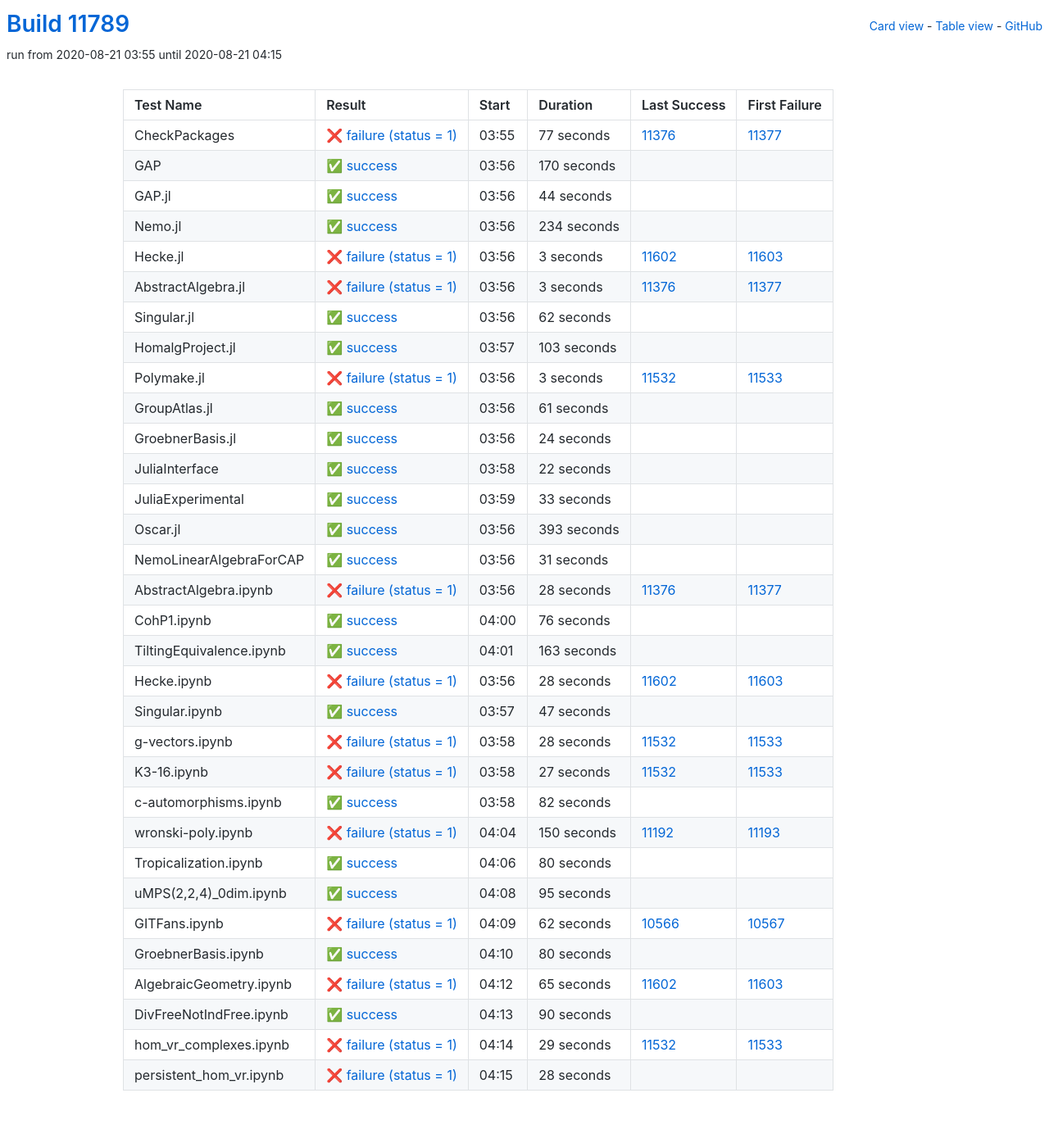
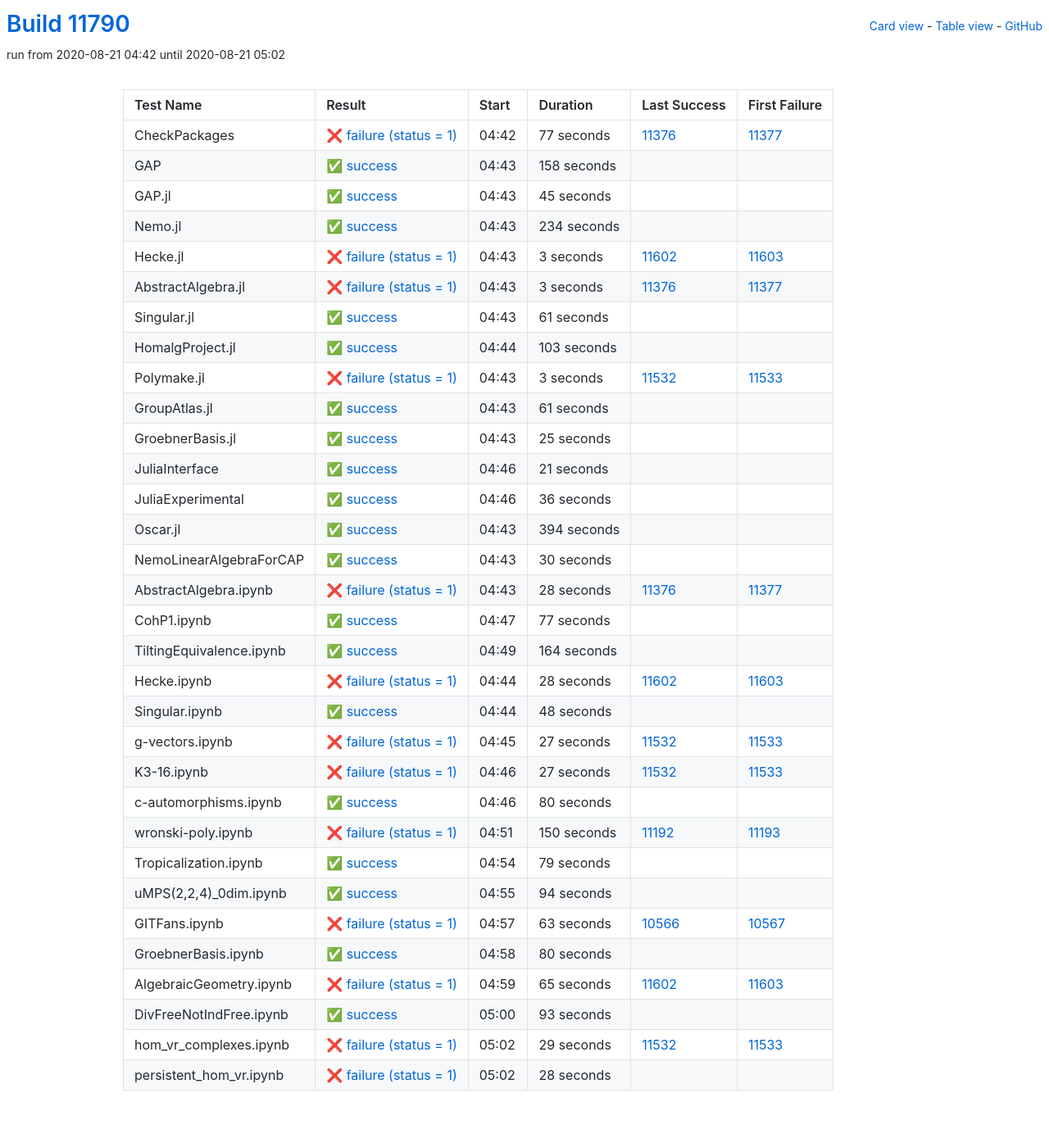
Before and after one commit to oscar-system/oscar-ci-status, a Jekyll site: the page built from table.html, in a window 1280 px wide. Shown: the whole page at 82% size. Built offline with Jekyll 4.4.1, drawn with Linux system fonts in a browser that asks for light colours.

Commit message:
Build #11790

```diff
--- a/_data/ci.yml
+++ b/_data/ci.yml
@@ -1,6 +1,6 @@
 ---
-build: 11789
-build_url: https://oscarci.mathematik.uni-kl.de/job/oscar/11789/
+build: 11790
+build_url: https://oscarci.mathematik.uni-kl.de/job/oscar/11790/
 job: oscar
 organization: oscar-system
 repo: oscar-ci-status
@@ -8,8 +8,8 @@
 tests:
 - name: CheckPackages
   id: checkpackages
-  log: https://oscarci.mathematik.uni-kl.de/job/oscar/11789/artifact/logs/build-11789/CheckPackages.log
-  start: 2020-08-21 03:55
+  log: https://oscarci.mathematik.uni-kl.de/job/oscar/11790/artifact/logs/build-11790/CheckPackages.log
+  start: 2020-08-21 04:42
   success: false
   exitcode: 1
   status: failure
@@ -20,32 +20,32 @@
   first_failure_url: https://oscarci.mathematik.uni-kl.de/job/oscar/11377/
 - name: GAP
   id: gap
-  log: https://oscarci.mathematik.uni-kl.de/job/oscar/11789/artifact/logs/build-11789/GAP.log
-  start: 2020-08-21 03:56
+  log: https://oscarci.mathematik.uni-kl.de/job/oscar/11790/artifact/logs/build-11790/GAP.log
+  start: 2020-08-21 04:43
   success: true
   exitcode: 0
   status: success
-  duration: 170
+  duration: 158
   last_success: false
   last_success_url:
   first_failure: false
   first_failure_url:
 - name: GAP.jl
   id: gap-jl
-  log: https://oscarci.mathematik.uni-kl.de/job/oscar/11789/artifact/logs/build-11789/GAP.jl.log
-  start: 2020-08-21 03:56
+  log: https://oscarci.mathematik.uni-kl.de/job/oscar/11790/artifact/logs/build-11790/GAP.jl.log
+  start: 2020-08-21 04:43
   success: true
   exitcode: 0
   status: success
-  duration: 44
+  duration: 45
   last_success: false
   last_success_url:
   first_failure: false
   first_failure_url:
 - name: Nemo.jl
   id: nemo-jl
-  log: https://oscarci.mathematik.uni-kl.de/job/oscar/11789/artifact/logs/build-11789/Nemo.jl.log
-  start: 2020-08-21 03:56
+  log: https://oscarci.mathematik.uni-kl.de/job/oscar/11790/artifact/logs/build-11790/Nemo.jl.log
+  start: 2020-08-21 04:43
   success: true
   exitcode: 0
   status: success
@@ -56,8 +56,8 @@
   first_failure_url:
 - name: Hecke.jl
   id: hecke-jl
-  log: https://oscarci.mathematik.uni-kl.de/job/oscar/11789/artifact/logs/build-11789/Hecke.jl.log
-  start: 2020-08-21 03:56
+  log: https://oscarci.mathematik.uni-kl.de/job/oscar/11790/artifact/logs/build-11790/Hecke.jl.log
+  start: 2020-08-21 04:43
   success: false
   exitcode: 1
   status: failure
@@ -68,8 +68,8 @@
   first_failure_url: https://oscarci.mathematik.uni-kl.de/job/oscar/11603/
 - name: AbstractAlgebra.jl
   id: abstractalgebra-jl
-  log: https://oscarci.mathematik.uni-kl.de/job/oscar/11789/artifact/logs/build-11789/AbstractAlgebra.jl.log
-  start: 2020-08-21 03:56
+  log: https://oscarci.mathematik.uni-kl.de/job/oscar/11790/artifact/logs/build-11790/AbstractAlgebra.jl.log
+  start: 2020-08-21 04:43
   success: false
   exitcode: 1
   status: failure
@@ -80,20 +80,20 @@
   first_failure_url: https://oscarci.mathematik.uni-kl.de/job/oscar/11377/
 - name: Singular.jl
   id: singular-jl
-  log: https://oscarci.mathematik.uni-kl.de/job/oscar/11789/artifact/logs/build-11789/Singular.jl.log
-  start: 2020-08-21 03:56
+  log: https://oscarci.mathematik.uni-kl.de/job/oscar/11790/artifact/logs/build-11790/Singular.jl.log
+  start: 2020-08-21 04:43
   success: true
   exitcode: 0
   status: success
-  duration: 62
+  duration: 61
   last_success: false
   last_success_url:
   first_failure: false
   first_failure_url:
 - name: HomalgProject.jl
   id: homalgproject-jl
-  log: https://oscarci.mathematik.uni-kl.de/job/oscar/11789/artifact/logs/build-11789/HomalgProject.jl.log
-  start: 2020-08-21 03:57
+  log: https://oscarci.mathematik.uni-kl.de/job/oscar/11790/artifact/logs/build-11790/HomalgProject.jl.log
+  start: 2020-08-21 04:44
   success: true
   exitcode: 0
   status: success
@@ -104,8 +104,8 @@
   first_failure_url:
 - name: Polymake.jl
   id: polymake-jl
-  log: https://oscarci.mathematik.uni-kl.de/job/oscar/11789/artifact/logs/build-11789/Polymake.jl.log
-  start: 2020-08-21 03:56
+  log: https://oscarci.mathematik.uni-kl.de/job/oscar/11790/artifact/logs/build-11790/Polymake.jl.log
+  start: 2020-08-21 04:43
   success: false
   exitcode: 1
   status: failure
@@ -116,8 +116,8 @@
   first_failure_url: https://oscarci.mathematik.uni-kl.de/job/oscar/11533/
 - name: GroupAtlas.jl
   id: groupatlas-jl
-  log: https://oscarci.mathematik.uni-kl.de/job/oscar/11789/artifact/logs/build-11789/GroupAtlas.jl.log
-  start: 2020-08-21 03:56
+  log: https://oscarci.mathematik.uni-kl.de/job/oscar/11790/artifact/logs/build-11790/GroupAtlas.jl.log
+  start: 2020-08-21 04:43
   success: true
   exitcode: 0
   status: success
@@ -128,68 +128,68 @@
   first_failure_url:
 - name: GroebnerBasis.jl
   id: groebnerbasis-jl
-  log: https://oscarci.mathematik.uni-kl.de/job/oscar/11789/artifact/logs/build-11789/GroebnerBasis.jl.log
-  start: 2020-08-21 03:56
+  log: https://oscarci.mathematik.uni-kl.de/job/oscar/11790/artifact/logs/build-11790/GroebnerBasis.jl.log
+  start: 2020-08-21 04:43
   success: true
   exitcode: 0
   status: success
-  duration: 24
+  duration: 25
   last_success: false
   last_success_url:
   first_failure: false
   first_failure_url:
 - name: JuliaInterface
   id: juliainterface
-  log: https://oscarci.mathematik.uni-kl.de/job/oscar/11789/artifact/logs/build-11789/JuliaInterface.log
-  start: 2020-08-21 03:58
+  log: https://oscarci.mathematik.uni-kl.de/job/oscar/11790/artifact/logs/build-11790/JuliaInterface.log
+  start: 2020-08-21 04:46
   success: true
   exitcode: 0
   status: success
-  duration: 22
+  duration: 21
   last_success: false
   last_success_url:
   first_failure: false
   first_failure_url:
 - name: JuliaExperimental
   id: juliaexperimental
-  log: https://oscarci.mathematik.uni-kl.de/job/oscar/11789/artifact/logs/build-11789/JuliaExperimental.log
-  start: 2020-08-21 03:59
+  log: https://oscarci.mathematik.uni-kl.de/job/oscar/11790/artifact/logs/build-11790/JuliaExperimental.log
+  start: 2020-08-21 04:46
   success: true
   exitcode: 0
   status: success
-  duration: 33
+  duration: 36
   last_success: false
   last_success_url:
   first_failure: false
   first_failure_url:
 - name: Oscar.jl
   id: oscar-jl
-  log: https://oscarci.mathematik.uni-kl.de/job/oscar/11789/artifact/logs/build-11789/Oscar.jl.log
-  start: 2020-08-21 03:56
+  log: https://oscarci.mathematik.uni-kl.de/job/oscar/11790/artifact/logs/build-11790/Oscar.jl.log
+  start: 2020-08-21 04:43
   success: true
   exitcode: 0
   status: success
-  duration: 393
+  duration: 394
   last_success: false
   last_success_url:
   first_failure: false
   first_failure_url:
 - name: NemoLinearAlgebraForCAP
   id: nemolinearalgebraforcap
-  log: https://oscarci.mathematik.uni-kl.de/job/oscar/11789/artifact/logs/build-11789/NemoLinearAlgebraForCAP.log
-  start: 2020-08-21 03:56
+  log: https://oscarci.mathematik.uni-kl.de/job/oscar/11790/artifact/logs/build-11790/NemoLinearAlgebraForCAP.log
+  start: 2020-08-21 04:43
   success: true
   exitcode: 0
   status: success
-  duration: 31
+  duration: 30
   last_success: false
   last_success_url:
   first_failure: false
   first_failure_url:
 - name: AbstractAlgebra.ipynb
   id: abstractalgebra-ipynb
-  log: https://oscarci.mathematik.uni-kl.de/job/oscar/11789/artifact/logs/build-11789/AbstractAlgebra.ipynb.log
-  start: 2020-08-21 03:56
+  log: https://oscarci.mathematik.uni-kl.de/job/oscar/11790/artifact/logs/build-11790/AbstractAlgebra.ipynb.log
+  start: 2020-08-21 04:43
   success: false
   exitcode: 1
   status: failure
@@ -200,32 +200,32 @@
   first_failure_url: https://oscarci.mathematik.uni-kl.de/job/oscar/11377/
 - name: CohP1.ipynb
   id: cohp1-ipynb
-  log: https://oscarci.mathematik.uni-kl.de/job/oscar/11789/artifact/logs/build-11789/CohP1.ipynb.log
-  start: 2020-08-21 04:00
+  log: https://oscarci.mathematik.uni-kl.de/job/oscar/11790/artifact/logs/build-11790/CohP1.ipynb.log
+  start: 2020-08-21 04:47
   success: true
   exitcode: 0
   status: success
-  duration: 76
+  duration: 77
   last_success: false
   last_success_url:
   first_failure: false
   first_failure_url:
 - name: TiltingEquivalence.ipynb
   id: tiltingequivalence-ipynb
-  log: https://oscarci.mathematik.uni-kl.de/job/oscar/11789/artifact/logs/build-11789/TiltingEquivalence.ipynb.log
-  start: 2020-08-21 04:01
+  log: https://oscarci.mathematik.uni-kl.de/job/oscar/11790/artifact/logs/build-11790/TiltingEquivalence.ipynb.log
+  start: 2020-08-21 04:49
   success: true
   exitcode: 0
   status: success
-  duration: 163
+  duration: 164
   last_success: false
   last_success_url:
   first_failure: false
   first_failure_url:
 - name: Hecke.ipynb
   id: hecke-ipynb
-  log: https://oscarci.mathematik.uni-kl.de/job/oscar/11789/artifact/logs/build-11789/Hecke.ipynb.log
-  start: 2020-08-21 03:56
+  log: https://oscarci.mathematik.uni-kl.de/job/oscar/11790/artifact/logs/build-11790/Hecke.ipynb.log
+  start: 2020-08-21 04:44
   success: false
   exitcode: 1
   status: failure
@@ -236,32 +236,32 @@
   first_failure_url: https://oscarci.mathematik.uni-kl.de/job/oscar/11603/
 - name: Singular.ipynb
   id: singular-ipynb
-  log: https://oscarci.mathematik.uni-kl.de/job/oscar/11789/artifact/logs/build-11789/Singular.ipynb.log
-  start: 2020-08-21 03:57
+  log: https://oscarci.mathematik.uni-kl.de/job/oscar/11790/artifact/logs/build-11790/Singular.ipynb.log
+  start: 2020-08-21 04:44
   success: true
   exitcode: 0
   status: success
-  duration: 47
+  duration: 48
   last_success: false
   last_success_url:
   first_failure: false
   first_failure_url:
 - name: g-vectors.ipynb
   id: g-vectors-ipynb
-  log: https://oscarci.mathematik.uni-kl.de/job/oscar/11789/artifact/logs/build-11789/g-vectors.ipynb.log
-  start: 2020-08-21 03:58
+  log: https://oscarci.mathematik.uni-kl.de/job/oscar/11790/artifact/logs/build-11790/g-vectors.ipynb.log
+  start: 2020-08-21 04:45
   success: false
   exitcode: 1
   status: failure
-  duration: 28
+  duration: 27
   last_success: 11532
   last_success_url: https://oscarci.mathematik.uni-kl.de/job/oscar/11532/
   first_failure: 11533
   first_failure_url: https://oscarci.mathematik.uni-kl.de/job/oscar/11533/
 - name: K3-16.ipynb
   id: k3-16-ipynb
-  log: https://oscarci.mathematik.uni-kl.de/job/oscar/11789/artifact/logs/build-11789/K3-16.ipynb.log
-  start: 2020-08-21 03:58
+  log: https://oscarci.mathematik.uni-kl.de/job/oscar/11790/artifact/logs/build-11790/K3-16.ipynb.log
+  start: 2020-08-21 04:46
   success: false
   exitcode: 1
   status: failure
@@ -272,20 +272,20 @@
   first_failure_url: https://oscarci.mathematik.uni-kl.de/job/oscar/11533/
 - name: c-automorphisms.ipynb
   id: c-automorphisms-ipynb
-  log: https://oscarci.mathematik.uni-kl.de/job/oscar/11789/artifact/logs/build-11789/c-automorphisms.ipynb.log
-  start: 2020-08-21 03:58
+  log: https://oscarci.mathematik.uni-kl.de/job/oscar/11790/artifact/logs/build-11790/c-automorphisms.ipynb.log
+  start: 2020-08-21 04:46
   success: true
   exitcode: 0
   status: success
-  duration: 82
+  duration: 80
   last_success: false
   last_success_url:
   first_failure: false
   first_failure_url:
 - name: wronski-poly.ipynb
   id: wronski-poly-ipynb
-  log: https://oscarci.mathematik.uni-kl.de/job/oscar/11789/artifact/logs/build-11789/wronski-poly.ipynb.log
-  start: 2020-08-21 04:04
+  log: https://oscarci.mathematik.uni-kl.de/job/oscar/11790/artifact/logs/build-11790/wronski-poly.ipynb.log
+  start: 2020-08-21 04:51
   success: false
   exitcode: 1
   status: failure
@@ -296,44 +296,44 @@
   first_failure_url: https://oscarci.mathematik.uni-kl.de/job/oscar/11193/
 - name: Tropicalization.ipynb
   id: tropicalization-ipynb
-  log: https://oscarci.mathematik.uni-kl.de/job/oscar/11789/artifact/logs/build-11789/Tropicalization.ipynb.log
-  start: 2020-08-21 04:06
+  log: https://oscarci.mathematik.uni-kl.de/job/oscar/11790/artifact/logs/build-11790/Tropicalization.ipynb.log
+  start: 2020-08-21 04:54
   success: true
   exitcode: 0
   status: success
-  duration: 80
+  duration: 79
   last_success: false
   last_success_url:
   first_failure: false
   first_failure_url:
 - name: uMPS(2,2,4)_0dim.ipynb
   id: umps-2-2-4-0dim-ipynb
-  log: https://oscarci.mathematik.uni-kl.de/job/oscar/11789/artifact/logs/build-11789/uMPS-2-2-4-_0dim.ipynb.log
-  start: 2020-08-21 04:08
+  log: https://oscarci.mathematik.uni-kl.de/job/oscar/11790/artifact/logs/build-11790/uMPS-2-2-4-_0dim.ipynb.log
+  start: 2020-08-21 04:55
   success: true
   exitcode: 0
   status: success
-  duration: 95
+  duration: 94
   last_success: false
   last_success_url:
   first_failure: false
   first_failure_url:
 - name: GITFans.ipynb
   id: gitfans-ipynb
-  log: https://oscarci.mathematik.uni-kl.de/job/oscar/11789/artifact/logs/build-11789/GITFans.ipynb.log
-  start: 2020-08-21 04:09
+  log: https://oscarci.mathematik.uni-kl.de/job/oscar/11790/artifact/logs/build-11790/GITFans.ipynb.log
+  start: 2020-08-21 04:57
   success: false
   exitcode: 1
   status: failure
-  duration: 62
+  duration: 63
   last_success: 10566
   last_success_url: https://oscarci.mathematik.uni-kl.de/job/oscar/10566/
   first_failure: 10567
   first_failure_url: https://oscarci.mathematik.uni-kl.de/job/oscar/10567/
 - name: GroebnerBasis.ipynb
   id: groebnerbasis-ipynb
-  log: https://oscarci.mathematik.uni-kl.de/job/oscar/11789/artifact/logs/build-11789/GroebnerBasis.ipynb.log
-  start: 2020-08-21 04:10
+  log: https://oscarci.mathematik.uni-kl.de/job/oscar/11790/artifact/logs/build-11790/GroebnerBasis.ipynb.log
+  start: 2020-08-21 04:58
   success: true
   exitcode: 0
   status: success
@@ -344,8 +344,8 @@
   first_failure_url:
 - name: AlgebraicGeometry.ipynb
   id: algebraicgeometry-ipynb
-  log: https://oscarci.mathematik.uni-kl.de/job/oscar/11789/artifact/logs/build-11789/AlgebraicGeometry.ipynb.log
-  start: 2020-08-21 04:12
+  log: https://oscarci.mathematik.uni-kl.de/job/oscar/11790/artifact/logs/build-11790/AlgebraicGeometry.ipynb.log
+  start: 2020-08-21 04:59
   success: false
   exitcode: 1
   status: failure
@@ -356,20 +356,20 @@
   first_failure_url: https://oscarci.mathematik.uni-kl.de/job/oscar/11603/
 - name: DivFreeNotIndFree.ipynb
   id: divfreenotindfree-ipynb
-  log: https://oscarci.mathematik.uni-kl.de/job/oscar/11789/artifact/logs/build-11789/DivFreeNotIndFree.ipynb.log
-  start: 2020-08-21 04:13
+  log: https://oscarci.mathematik.uni-kl.de/job/oscar/11790/artifact/logs/build-11790/DivFreeNotIndFree.ipynb.log
+  start: 2020-08-21 05:00
   success: true
   exitcode: 0
   status: success
-  duration: 90
+  duration: 93
   last_success: false
   last_success_url:
   first_failure: false
   first_failure_url:
 - name: hom_vr_complexes.ipynb
   id: hom-vr-complexes-ipynb
-  log: https://oscarci.mathematik.uni-kl.de/job/oscar/11789/artifact/logs/build-11789/hom_vr_complexes.ipynb.log
-  start: 2020-08-21 04:14
+  log: https://oscarci.mathematik.uni-kl.de/job/oscar/11790/artifact/logs/build-11790/hom_vr_complexes.ipynb.log
+  start: 2020-08-21 05:02
   success: false
   exitcode: 1
   status: failure
@@ -380,8 +380,8 @@
   first_failure_url: https://oscarci.mathematik.uni-kl.de/job/oscar/11533/
 - name: persistent_hom_vr.ipynb
   id: persistent-hom-vr-ipynb
-  log: https://oscarci.mathematik.uni-kl.de/job/oscar/11789/artifact/logs/build-11789/persistent_hom_vr.ipynb.log
-  start: 2020-08-21 04:15
+  log: https://oscarci.mathematik.uni-kl.de/job/oscar/11790/artifact/logs/build-11790/persistent_hom_vr.ipynb.log
+  start: 2020-08-21 05:02
   success: false
   exitcode: 1
   status: failure
```
Also changed, not shown: README.md.
